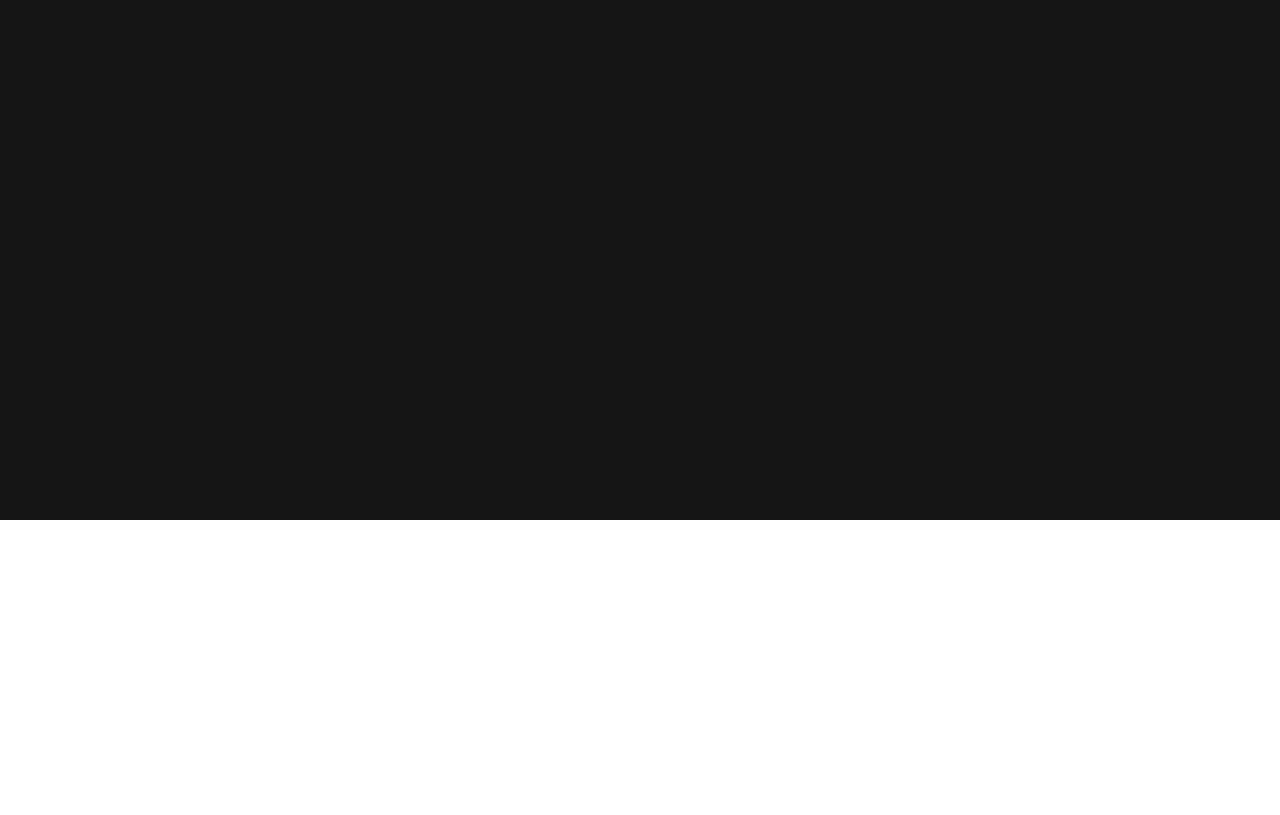
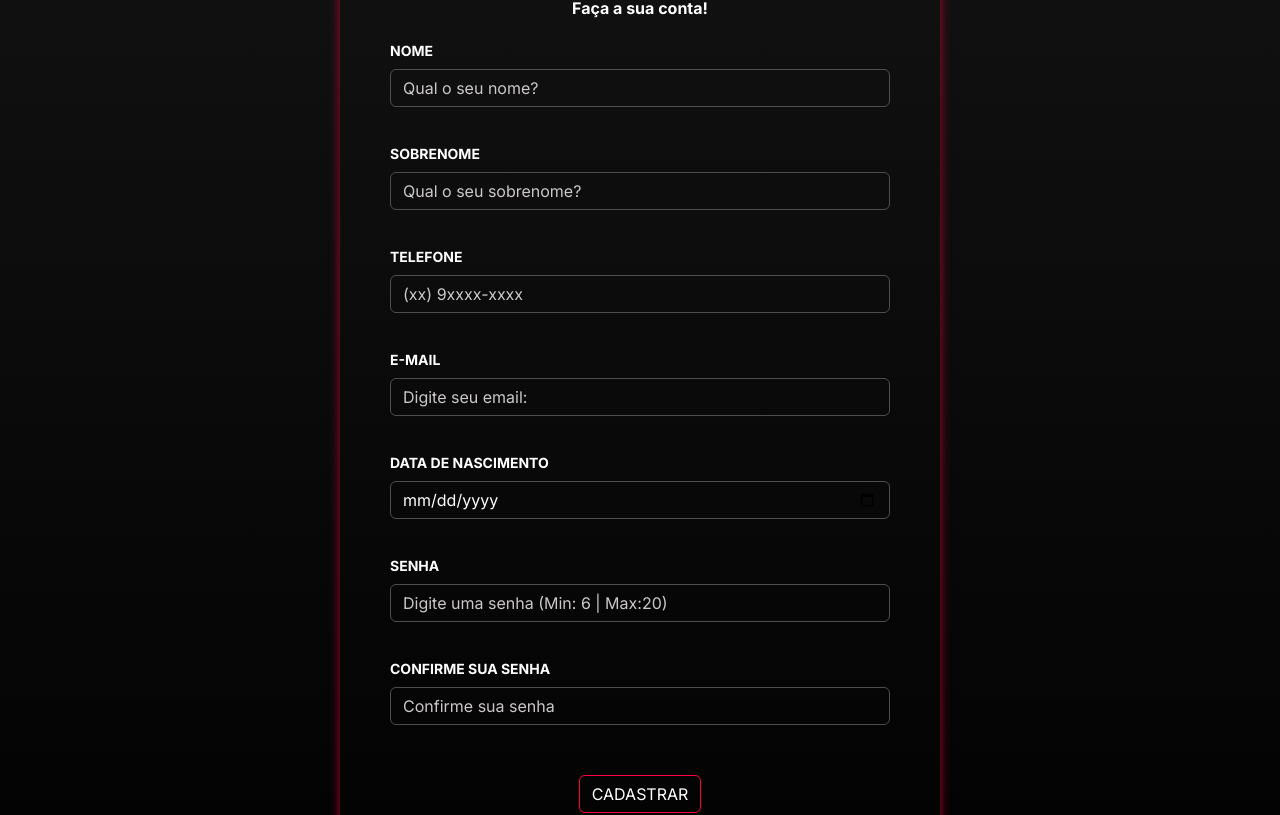
Before and after one commit to PedroAugustoPereira/MOODFLIX, a Next.js app: page /register in a window 1280 px wide. Shown: the part 280-1095 px from the top of the page. Before the commit the page ends 800 px from the top, so only its background shows below. Built offline with nearby package versions, Linux system fonts and the light colour scheme.

Commit message:
Criação da página de registro estilizada

```diff
--- a/src/app/layout.tsx
+++ b/src/app/layout.tsx
@@ -3,6 +3,7 @@
 import { Inter } from "next/font/google";
 import "bootstrap/dist/css/bootstrap.min.css";
 import AosComponent from "@/components/common/aos";
+import Jsuits from "@/components/common/jsuits";
 
 const inter = Inter({ subsets: ["latin"] });
 
@@ -18,7 +19,9 @@
 }) {
   return (
     <html lang="en">
-      <head></head>
+      <head>
+        <Jsuits />
+      </head>
       <AosComponent />
       <body className={inter.className}>{children}</body>
     </html>
--- a/src/app/register/page.tsx
+++ b/src/app/register/page.tsx
@@ -1,6 +1,10 @@
+"use client";
+
 import styles from "../../../styles/registerLogin.module.scss";
 import Head from "next/head";
 import HeaderGeneric from "./../../components/common/headerGeneric/";
+import { Container, Button, Form, FormGroup, Label, Input } from "reactstrap";
+import Footer from "@/components/common/footer";
 
 export const metadata = {
   title: "Moodflix - Registro",
@@ -23,12 +27,134 @@
   return (
     <>
       {/* <Head></Head> */}
-      <main>
+      <main className={styles.main}>
         <HeaderGeneric
           logoUrl="/"
           btnUrl="/login"
           btnContent="Quero Fazer Login"
         />
+
+        <Container className="py-5">
+          <p className={styles.formTitle}>
+            <strong>Bem-vindo(a) ao MoodFlix!</strong>
+          </p>
+          <Form className={styles.form}>
+            <p className="text-center">
+              <strong>Faça a sua conta!</strong>
+            </p>
+            <FormGroup>
+              <Label for="firstName" className={styles.label}>
+                NOME
+              </Label>
+              <Input
+                id="firstName"
+                name="firstName"
+                type="text"
+                placeholder="Qual o seu nome?"
+                required
+                maxLength={30}
+                className={styles.inputName}
+              ></Input>
+            </FormGroup>
+
+            <FormGroup>
+              <Label for="lastName" className={styles.label}>
+                SOBRENOME
+              </Label>
+              <Input
+                id="lastName"
+                name="lastName"
+                type="text"
+                placeholder="Qual o seu sobrenome?"
+                required
+                maxLength={30}
+                className={styles.inputName}
+              ></Input>
+            </FormGroup>
+
+            <FormGroup>
+              <Label for="phone" className={styles.label}>
+                TELEFONE
+              </Label>
+              <Input
+                id="phone"
+                name="phone"
+                type="tel"
+                placeholder="(xx) 9xxxx-xxxx"
+                data-mask="[-]+55 (00) 00000-0000"
+                required
+                className={styles.input}
+              ></Input>
+            </FormGroup>
+
+            <FormGroup>
+              <Label for="email" className={styles.label}>
+                E-MAIL
+              </Label>
+              <Input
+                id="email"
+                name="email"
+                type="email"
+                placeholder="Digite seu email: "
+                required
+                className={styles.input}
+              ></Input>
+            </FormGroup>
+
+            <FormGroup>
+              <Label for="birth" className={styles.label}>
+                DATA DE NASCIMENTO
+              </Label>
+              <Input
+                id="birth"
+                name="birth"
+                type="date"
+                required
+                min="1930-01-01"
+                max="2022-12-31"
+                className={styles.input}
+              ></Input>
+            </FormGroup>
+
+            <FormGroup>
+              <Label for="password" className={styles.label}>
+                SENHA
+              </Label>
+              <Input
+                id="password"
+                name="password"
+                type="password"
+                placeholder="Digite uma senha (Min: 6 | Max:20)"
+                required
+                minLength={6}
+                maxLength={20}
+                className={styles.input}
+              ></Input>
+            </FormGroup>
+
+            <FormGroup>
+              <Label for="password" className={styles.label}>
+                CONFIRME SUA SENHA
+              </Label>
+              <Input
+                id="password"
+                name="password"
+                type="password"
+                placeholder="Confirme sua senha"
+                required
+                minLength={6}
+                maxLength={20}
+                className={styles.input}
+              ></Input>
+            </FormGroup>
+
+            <Button type="submit" outline className={styles.formBtn}>
+              CADASTRAR
+            </Button>
+          </Form>
+        </Container>
+
+        <Footer />
       </main>
     </>
   );
--- /dev/null
+++ b/src/components/common/jsuits.tsx
@@ -0,0 +1,7 @@
+import Script from "next/script";
+
+function Jsuits() {
+  return <Script src="https://jsuites.net/v4/jsuites.js"></Script>;
+}
+
+export default Jsuits;
--- a/styles/registerLogin.module.scss
+++ b/styles/registerLogin.module.scss
@@ -0,0 +1,88 @@
+@import "./colors.modules.scss";
+
+.main {
+  background-image: linear-gradient(to bottom, #151515, black);
+}
+
+.formTitle {
+  font-size: 40px;
+  font-weight: bold;
+  margin-bottom: 40px;
+}
+
+.form {
+  width: 600px;
+  padding: 50px;
+  //   border: 1px solid $darkGray;
+  margin: 0 auto;
+  box-shadow: 0px 0px 11px 0px #ff0044a3;
+  border-radius: 12px;
+}
+
+.label {
+  font-size: 14px;
+  font-weight: bold;
+  padding-top: 20px;
+}
+
+.input {
+  border-color: $darkGray;
+  background-color: transparent;
+  color: white;
+
+  &::placeholder {
+    color: $lightGray;
+  }
+
+  &:focus {
+    background-color: transparent;
+    border-color: $lightGray;
+    color: white;
+    box-shadow: none;
+  }
+}
+
+.inputName {
+  @extend .input;
+  text-transform: uppercase;
+
+  &::placeholder {
+    text-transform: none;
+  }
+}
+
+.formBtn {
+  display: block;
+  margin: 50px auto 0 auto;
+  border-color: $lightRed;
+  color: white;
+
+  &:hover {
+    background-color: transparent;
+    color: $lightGray;
+    border-color: $darkRed;
+  }
+}
+
+@media (max-width: 767px) {
+  .formTitle {
+    font-size: 30px;
+  }
+
+  .form {
+    width: 95%;
+  }
+}
+
+@media (max-width: 540px) {
+  .form {
+    padding: 50px 10px;
+  }
+}
+
+@media (max-width: 425px) {
+  .formTitle {
+    font-size: 24px;
+    text-align: center;
+  }
+}
```
